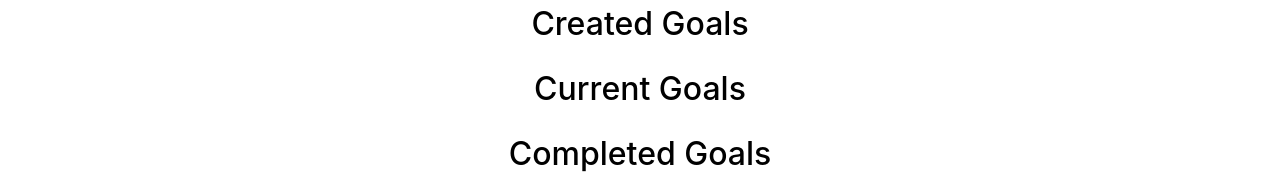
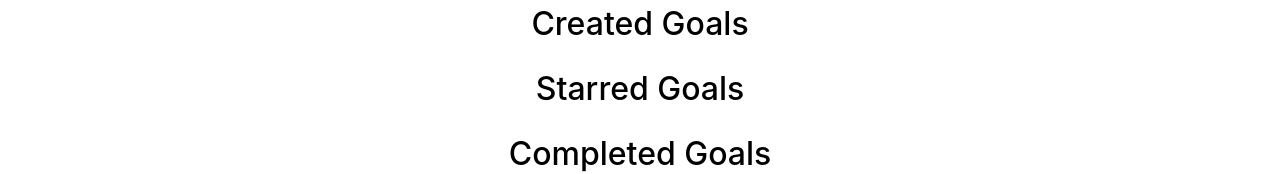
Before and after one commit to dizzyjaguar/goals-frontend, a React (Create React App) app: page /profile in a window 1280 px wide. Shown: the part 248-422 px from the top of the page. Built offline with nearby package versions, Linux system fonts and the light colour scheme; no server answers.

Commit message:
create basic list for starred goals on user profile

```diff
--- a/src/components/User/Profile.js
+++ b/src/components/User/Profile.js
@@ -1,15 +1,17 @@
 import React from 'react';
+import { Link } from 'react-router-dom';
 import { useProfile } from '../../hooks/authHooks/profileHooks';
 
 const Profile = () => {
-  const { user, loggedInOrNotGreeting } = useProfile();
+  const { user, starredGoals, loggedInOrNotGreeting } = useProfile();
 
   return (
     <>
     {loggedInOrNotGreeting()}
     <h2>Created Goals</h2>
 
-    <h2>Current Goals</h2>
+    <h2>Starred Goals</h2>
+    <div>{starredGoals.map((goal) => <Link to={`/global/goal/${goal.goal._id}`}  >{goal.goal.title}</Link   > )}</div>
 
     <h2>Completed Goals</h2>
 
--- a/src/hooks/authHooks/currentHooks.js
+++ b/src/hooks/authHooks/currentHooks.js
@@ -19,7 +19,7 @@ export const useCurrent = () => {
       {/* make username at the end of profile link, might need to be done in Route on App */}
       <Link to='/profile'>Profile</Link>
       <Link to='/about'>About</Link>
-      <button onClick={handleLogout}>LOGOUT</button>
+      <Link onClick={handleLogout}>Logout</Link>
     </div>
       )
     } else if (!user) {
--- a/src/hooks/authHooks/profileHooks.js
+++ b/src/hooks/authHooks/profileHooks.js
@@ -32,6 +32,7 @@ export const useProfile = () => {
 
   return {
     user,
+    starredGoals,
     loggedInOrNotGreeting
   }
 }
```
